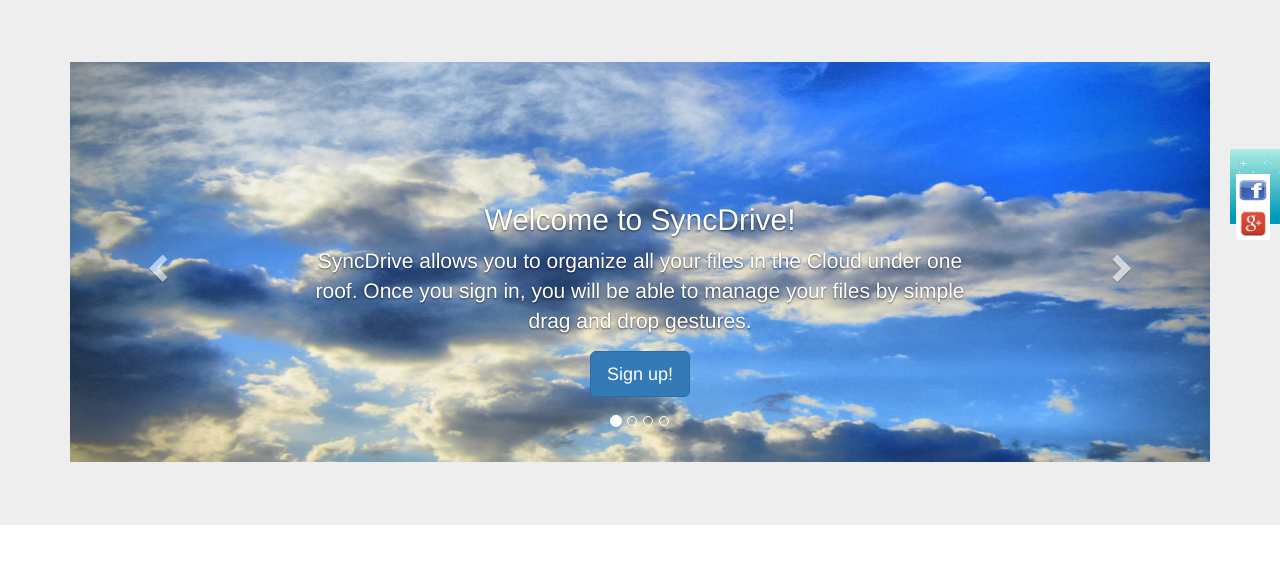
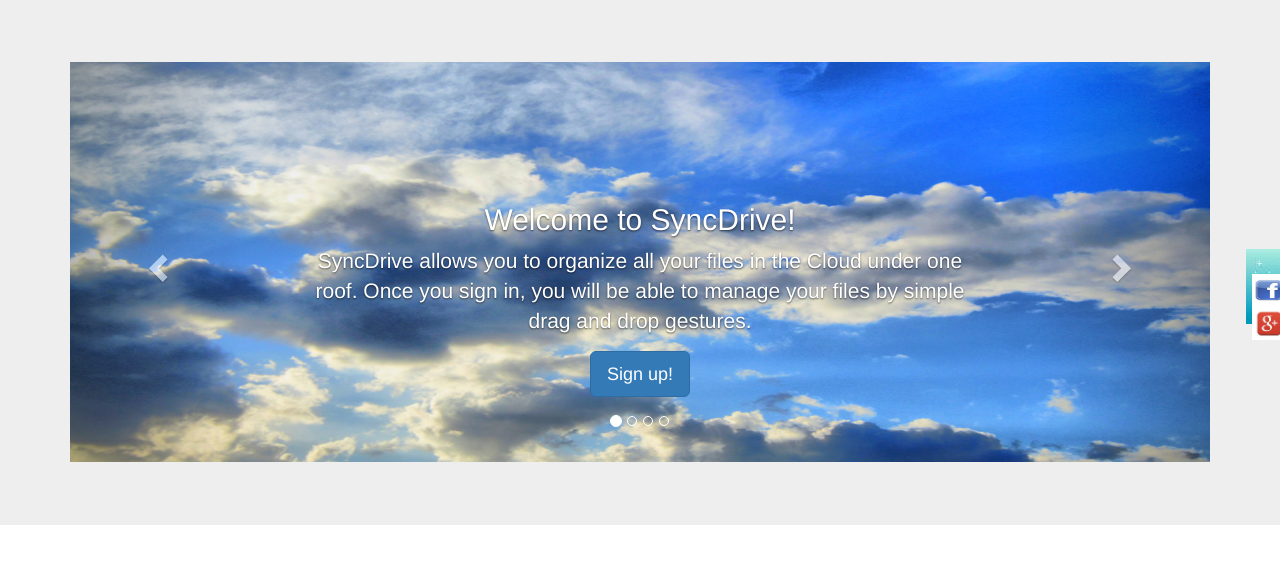
Before and after one commit to lubnaattar/SycnProject, a Flask app: page / in a window 1280 px wide. Shown: the part 51-615 px from the top of the page. Run offline with Flask 2, Linux system fonts and the light colour scheme; some libraries are stand-ins or nearby versions.

Commit message:
Update welcome.html

```diff
--- a/templates/welcome.html
+++ b/templates/welcome.html
@@ -10,13 +10,13 @@
         }
 		h3 {color: #000000}
 
-		#panel
+		  #panel
         {
             position: absolute;
             background: url(../static/socialmedia-bg.gif) no-repeat left
 top;
-            width: 50px;
-            height: 100px;
+            width: 34px;
+            height: 300px;
             padding: 25px 3px 0px 6px;
             margin: 0px 0px 0px 0px;
             z-index: 900;
@@ -122,17 +122,21 @@
         </p>
       </div>
     </div>
-	<div id="panel" style="position: fixed; top: 200px; right: 0px;">
-        <a target="_blank" href="https://www.facebook.com/UnifiedSyncdrive">
-            <img width="34" height="33" border="0" alt="blogger"
+	<div id="panel" style="position: absolute; top: 300px; right: 0px;">
+    <a target="_blank" href="https://www.facebook.com/UnifiedSyncdrive">
+            <img width="34" height="33" border="0" alt="facebook"
 src="../static/fb.jpg"></a>
-        <a target="_blank" href="https://plus.google.com/101279383738758359662/about">
-            <img width="34" height="33" border="0" alt="blogger"
+    <a target="_blank" href="https://plus.google.com/101279383738758359662/about">
+            <img width="34" height="33" border="0" alt="googleplus"
 src="../static/googlePlus.jpg"></a>
+    </div>
+
     <div class="container">
       <div class="row">
       </div>
     </div>
+
+
     <script src="//ajax.googleapis.com/ajax/libs/jquery/1.10.2/jquery.min.js"></script>
     <script src="//netdna.bootstrapcdn.com/bootstrap/3.0.2/js/bootstrap.min.js"></script>
   </body>
```
